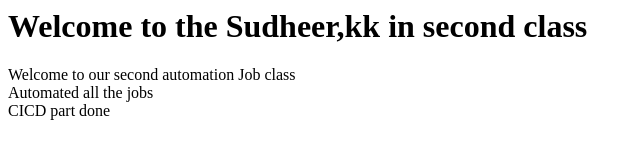
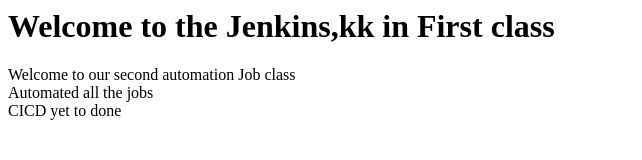
Before and after one commit to ekrpand/jenkis, a plain HTML site: page index.html in a window 1280 px wide. Shown: the whole page, without its empty margins (0-642 px from the left). Drawn offline with Linux system fonts and the light colour scheme.

Commit message:
New file added

```diff
--- a/index.html
+++ b/index.html
@@ -1,9 +1,9 @@
 <html>
 <title>Jnekins CI/CD Pipeline</title>
 <body>
-<h1>Welcome to the Sudheer,kk in second class</h1>
+<h1>Welcome to the Jenkins,kk in First class</h1>
 <b1>Welcome to our second automation Job class</b1>
 <br>Automated all the jobs
-<br>CICD part done
+<br>CICD yet to done
 </body>
 </html>
```
Also changed, not shown: 7 other files.
